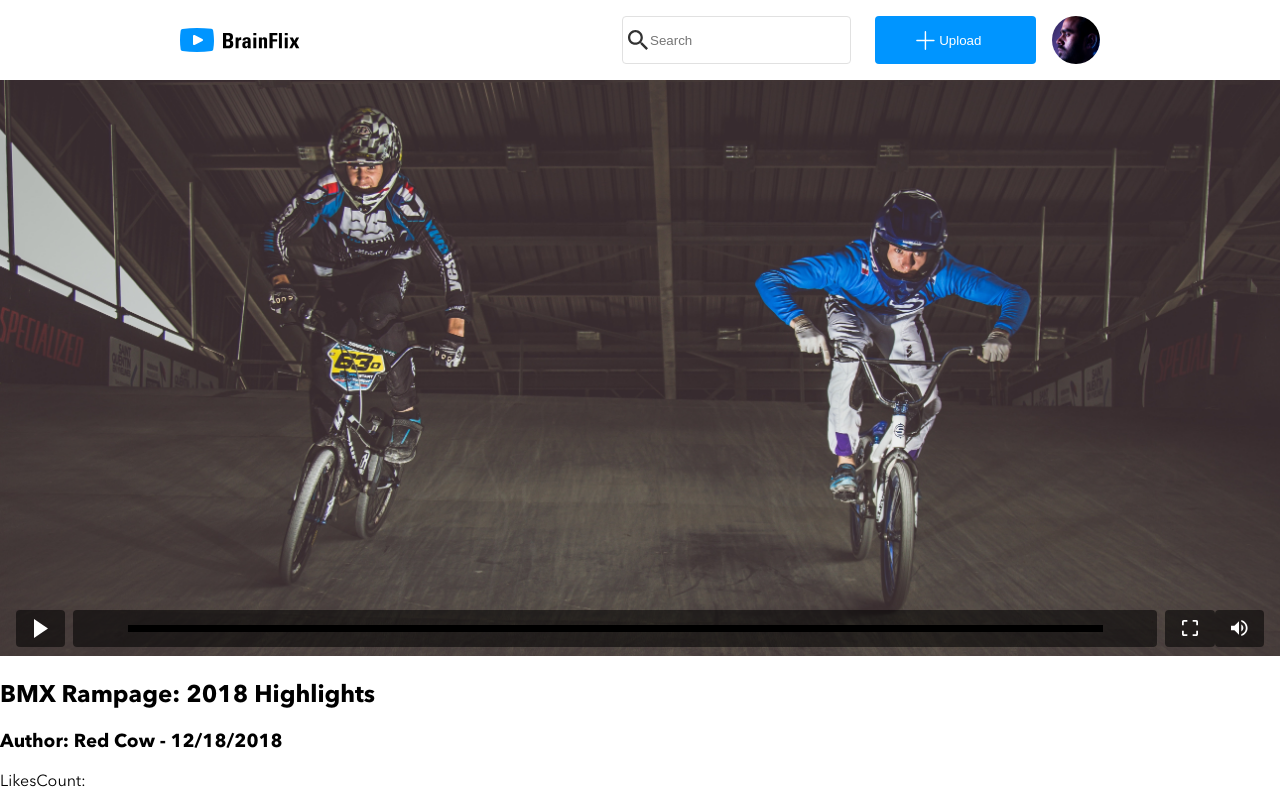
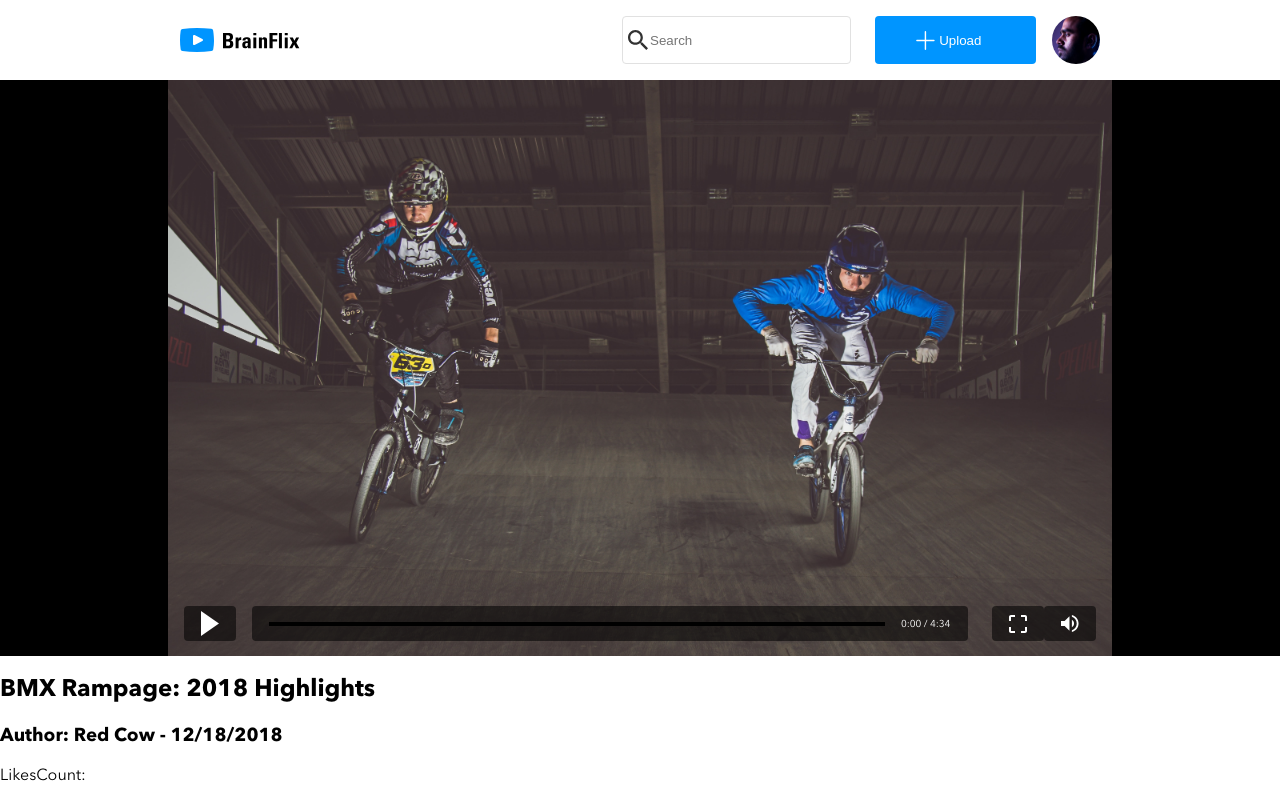
Before and after one commit to mkimsing/BrainFlix, a React (Create React App) app in the folder sprint1/: page / in a window 1280 px wide. Built offline with nearby package versions, Linux system fonts and the light colour scheme.

Commit message:
Styling for video frame and controls for all responsive views roughly complete

```diff
--- a/sprint1/src/App.js
+++ b/sprint1/src/App.js
@@ -33,8 +33,10 @@ function App() {
 function VideoBlock(props) {
   return (
     <div className="video">
-      <video className="video__frame" poster={props.source} />
-      <VideoControls />
+      <div className="video__container">
+        <video className="video__frame" poster={props.source} />
+        <VideoControls />
+      </div>
     </div>
   );
 }
@@ -47,6 +49,7 @@ function VideoControls() {
         <div className="scrubBar__timeline">
           <div className="scrubBar__scrub" />
         </div>
+        <div className="scrubBar__time"> 0:00 / 4:34 </div>
       </div>
       <button className="fullscreen" />
       <button className="volume" />
--- a/sprint1/src/styling/App.css
+++ b/sprint1/src/styling/App.css
@@ -105,7 +105,7 @@ header {
   min-width: 48px;
 }
 
-@media (min-width: 680px) {
+@media (min-width: 768px) {
   header {
     margin: 16px 24px 16px 24px;
   }
@@ -151,18 +151,26 @@ header {
 
 .video {
   position: relative;
+  background-color: black;
+  height: 45vw;
+  width: 100%;
+  min-height: 200px;
+}
+
+.video__container {
+  height: inherit;
+  min-height: inherit;
 }
 
 .video__frame {
-  min-height: 200px;
-  height: 45vw;
   width: 100%;
   -o-object-fit: cover;
      object-fit: cover;
+  height: 100%;
+  min-height: inherit;
 }
 
 .video__controls {
-  width: 100%;
   display: -webkit-box;
   display: -ms-flexbox;
   display: flex;
@@ -171,14 +179,16 @@ header {
           justify-content: space-between;
   position: absolute;
   bottom: 15px;
+  width: 100%;
+  height: calc(5 *3%);
 }
 
 .video__controls button,
 .video__controls .scrubBar {
-  height: calc(5 *7.5px);
-  width: calc(calc(5 *7.5px) * 1.5);
+  width: 65px;
   background-repeat: no-repeat;
   background-position: center;
+  background-size: 35%;
   border-radius: 4px;
   border: none;
   background-color: rgba(0, 0, 0, 0.55);
@@ -202,7 +212,7 @@ header {
 
 .video__controls .scrubBar__timeline {
   background-color: black;
-  height: 7.5px;
+  height: 12%;
   width: 90%;
   position: relative;
 }
@@ -212,11 +222,15 @@ header {
   background-image: url("../assets/Icons/SVG/Icon-scrubber-control.svg");
   background-size: contain;
   position: relative;
-  height: calc(3 * 7.5px);
-  width: calc(3 * 7.5px);
-  bottom: calc(2 / 3 * 7.5px);
-  left: -6px;
+  height: calc(3 * 3%);
+  width: calc(3 * 3%);
+  bottom: calc(2 / 3 * 3%);
+  left: -2.4%;
   z-index: 2;
+}
+
+.video__controls .scrubBar__time {
+  display: none;
 }
 
 .video__controls .play {
@@ -234,4 +248,62 @@ header {
   background-image: url("../assets/Icons/SVG/Icon-volume.svg");
   margin-right: 16px;
 }
+
+@media (min-width: 768px) {
+  .video__container {
+    margin: 0px 24px;
+  }
+  .video__controls {
+    height: 10%;
+    width: calc(100% - 48px);
+  }
+  .video__controls .scrubBar__timeline {
+    width: calc(100% - 100px);
+    margin-left: 16px;
+  }
+  .video__controls .scrubBar__time {
+    margin-left: 16px;
+    margin-right: 16px;
+    font-size: 10px;
+    display: inline-block;
+    color: white;
+  }
+  .video__controls .play {
+    margin-left: 8px;
+    margin-right: 16px;
+  }
+  .video__controls .fullscreen {
+    margin-left: 16px;
+  }
+  .video__controls .volume {
+    margin-right: 8px;
+  }
+}
+
+@media (min-width: 1280px) {
+  .video__container {
+    margin-left: 168px;
+    margin-right: 168px;
+  }
+  .video__controls {
+    height: 6%;
+    width: calc(100% - 336px);
+  }
+  .video__controls .scrubBar__timeline {
+    width: calc(
+ 100% - 100px);
+  }
+  .video__controls .scrubBar__time {
+    margin-left: 16px;
+    font-size: 10px;
+    display: inline-block;
+    color: white;
+  }
+  .video__controls .play {
+    margin-left: 16px;
+  }
+  .video__controls .volume {
+    margin-right: 16px;
+  }
+}
 /*# sourceMappingURL=App.css.map */
--- a/sprint1/src/styling/partials/_video.scss
+++ b/sprint1/src/styling/partials/_video.scss
@@ -1,30 +1,40 @@
 .video {
   position: relative;
+  background-color: black;
+  height: 45vw;
+  width: 100%;
+  min-height: 200px;
+
+  &__container {
+    height: inherit;
+    min-height: inherit;
+  }
+
   &__frame {
-    min-height: 200px;
-    height: 45vw;
     width: 100%;
     object-fit: cover;
+    height: 100%;
+    min-height: inherit;
   }
 
   &__controls {
-    width: 100%;
     display: flex;
     justify-content: space-between;
     position: absolute;
     bottom: 15px;
+    width: 100%;
 
     //Variables
-    $scrubHeight: 7.5px;
+    $scrubHeight: 3%;
     $buttonHeight: calc(5 *#{$scrubHeight}); //TODO refactor out this
+    height: $buttonHeight;
 
     button,
     .scrubBar {
-      height: $buttonHeight;
-      width: calc(#{$buttonHeight} * 1.5);
+      width: 65px;
       background-repeat: no-repeat;
       background-position: center;
-      // background-size: calc(0.75 * #{$buttonHeight});
+      background-size: 35%;
       border-radius: 4px;
       border: none;
       background-color: rgba(black, 0.55);
@@ -36,17 +46,15 @@
       justify-content: center;
       box-sizing: border-box;
       margin-right: 8px;
-
       width: 100%; //Scrub bar grows to fill space was we scale
       &__timeline {
         background-color: black;
-        height: $scrubHeight;
+        height: $scrubHeight * 4;
         width: 90%;
         position: relative;
       }
       &__scrub {
-        // not shown on mockups currently - hidden
-        display: none;
+        display: none; // not shown on mockups currently - hidden for now
         background-image: url("../assets/Icons/SVG/Icon-scrubber-control.svg");
         background-size: contain;
         position: relative;
@@ -55,6 +63,9 @@
         bottom: calc(2 / 3 * #{$scrubHeight});
         left: -(0.8 * $scrubHeight);
         z-index: 2;
+      }
+      &__time {
+        display: none;
       }
     }
     .play {
@@ -74,3 +85,77 @@
     }
   }
 }
+
+@media (min-width: 768px) {
+  .video {
+    &__container {
+      margin: 0px 24px;
+    }
+    &__controls {
+      height: 10%;
+      width: calc(100% - 48px);
+      .scrubBar {
+        // justify-content: center;
+        &__timeline {
+          width: calc(100% - 100px);
+          margin-left: 16px;
+        }
+        &__time {
+          margin-left: 16px;
+          margin-right: 16px;
+          font-size: 10px;
+          display: inline-block;
+          color: white;
+        }
+      }
+
+      .play {
+        margin-left: 8px;
+        margin-right: 16px;
+      }
+
+      .fullscreen {
+        margin-left: 16px;
+      }
+      .volume {
+        margin-right: 8px;
+      }
+    }
+  }
+} //Closes tablet media query
+
+@media (min-width: 1280px) {
+  .video {
+    &__container {
+      margin-left: 168px;
+      margin-right: 168px;
+    }
+
+    &__controls {
+      height: 6%;
+      width: calc(100% - 336px);
+
+      .scrubBar {
+        // justify-content: center;
+        &__timeline {
+          width: calc(
+            100% - 100px
+          ); // Will probably need to change when timestamp font-size changes
+        }
+        &__time {
+          margin-left: 16px;
+          font-size: 10px;
+          display: inline-block;
+          color: white;
+        }
+      }
+      .play {
+        margin-left: 16px;
+      }
+
+      .volume {
+        margin-right: 16px;
+      }
+    }
+  }
+}
```
Also changed, not shown: sprint1/src/styling/partials/_header.scss (+7 -7 lines), 1 other file (tests, documents, lock files or other folders).
